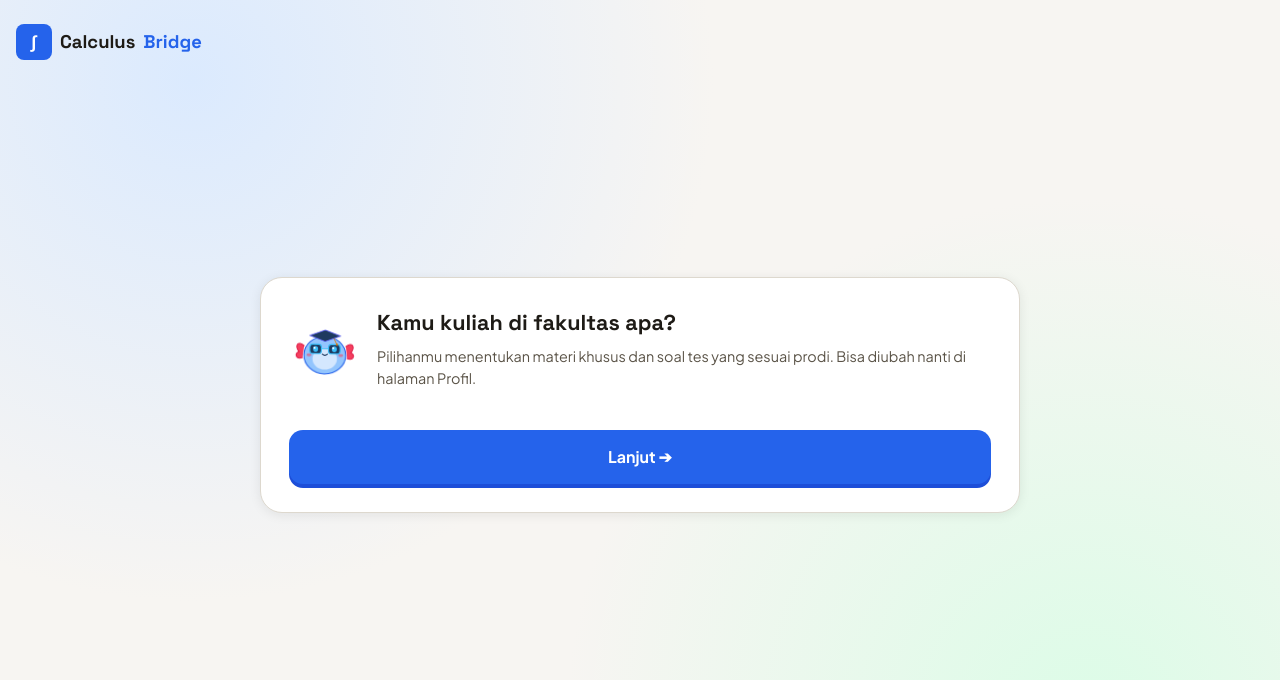
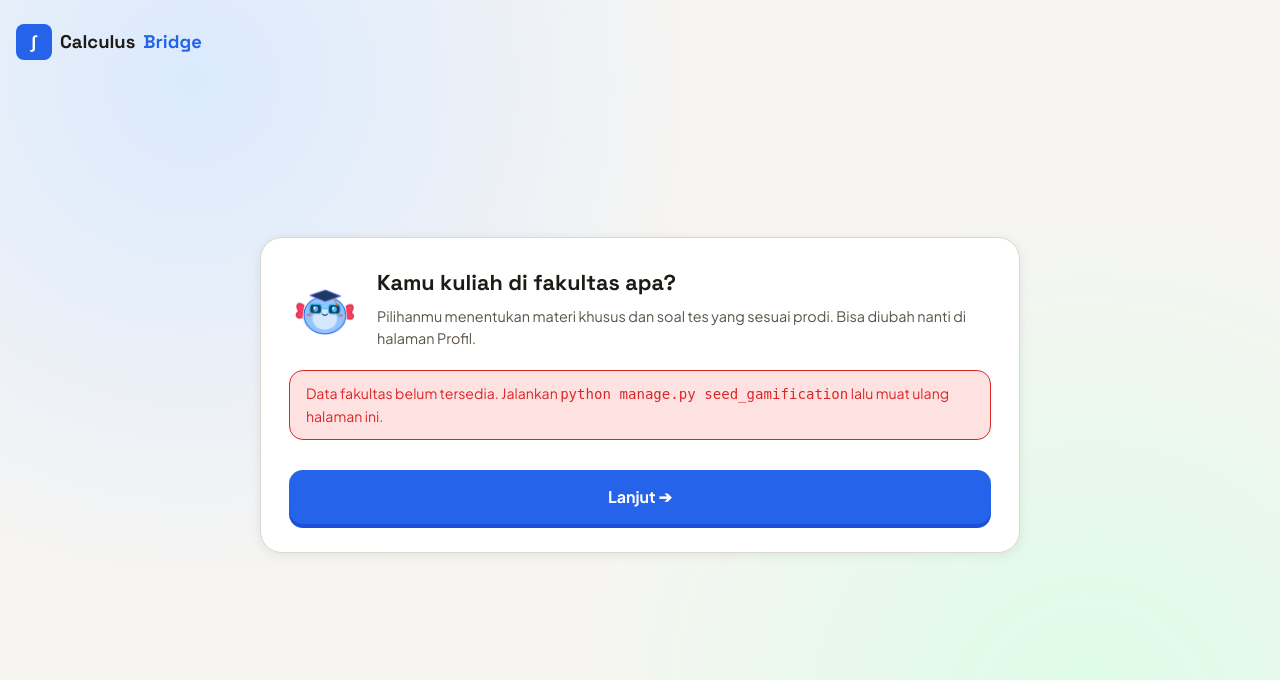
Before and after one commit to Silver-Richie/project-calculus, a Django app: page /auth/fakultas/ in a window 1280 px wide. Shown: the top 680 px of the page. Run offline with Django 5.2, Linux system fonts and the light colour scheme; the visitor is signed in with stand-in values (Sample User, id 1); data comes from the database, SQL or seed files in the repository; data that the repository does not hold is empty; parts of the project's set-up code (start-up, migrations or seed data) failed here and were passed over.

Commit message:
tampilkan pesan bila data fakultas kosong
- faculty_select: pesan error dengan petunjuk menjalankan seed_gamification
- GEMINI.md: seed_gamification wajib dijalankan setelah migrate di database baru

Co-Authored-By: Claude Opus 5.5 <noreply@anthropic.com>

```diff
--- a/templates/auth/faculty_select.html
+++ b/templates/auth/faculty_select.html
@@ -31,6 +31,9 @@
             <span class="fac-choice-desc">{{ fac.description }}</span>
           </span>
         </label>
+      {% empty %}
+        {# Tabel Faculty kosong: biasanya karena `manage.py seed_gamification` belum dijalankan. #}
+        <div class="auth-alert auth-alert-error">Data fakultas belum tersedia. Jalankan <code>python manage.py seed_gamification</code> lalu muat ulang halaman ini.</div>
       {% endfor %}
     </div>
     <button type="submit" class="btn btn-primary btn-lg auth-submit">Lanjut ➔</button>
```
Also changed, not shown: GEMINI.md (+1 -1 lines).
